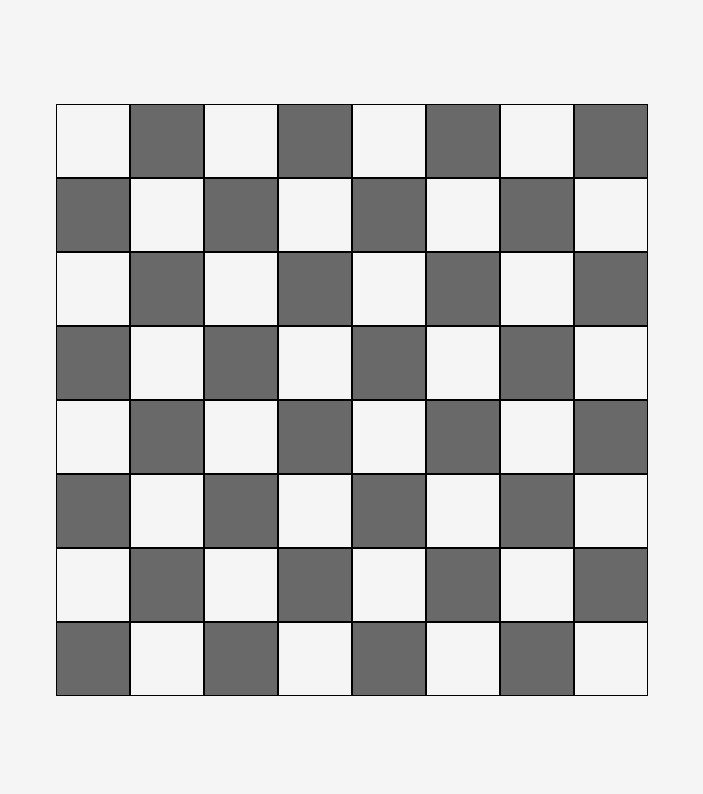
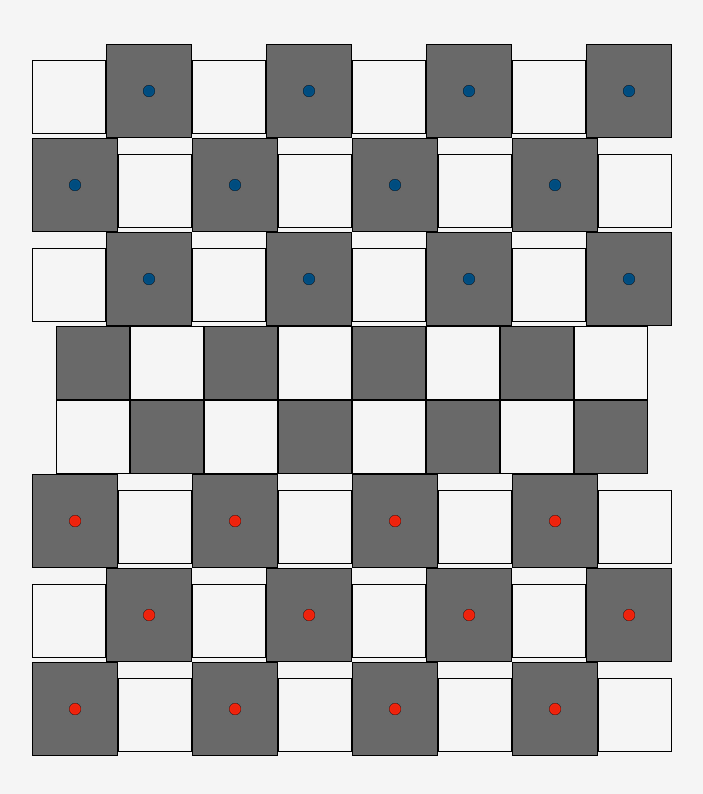
Before and after one commit to gjstirling/draughts_vite, a React (Vite) app: page / in a window 1280 px wide. Shown: the top 794 px of the page, without its empty margins (288-991 px from the left). Built offline with nearby package versions, Linux system fonts and the light colour scheme.

Commit message:
working on adding checkers

```diff
--- a/src/components/Board.tsx
+++ b/src/components/Board.tsx
@@ -1,17 +1,18 @@
 import React from 'react';
 import Square from "./Square";
-import { emptyBoard } from "../utils";
+import { emptyBoard, initialBoard } from "../utils";
 
 function Board() {
     return (
         <>
             <div>
-                {emptyBoard.map((row, rowIndex) => (
+                {initialBoard.map((row, rowIndex) => (
                     <div className="board-row" key={rowIndex}>
                         {row.map((_, cellIndex) => {
                             return (
                                 <Square
-                                    value={[rowIndex, cellIndex]}
+                                    coordinates={[rowIndex, cellIndex]}
+                                    checker={initialBoard[rowIndex][cellIndex]}
                                 />
                             );
                         })}
--- /dev/null
+++ b/src/components/Checker.tsx
@@ -0,0 +1,8 @@
+import redChecker from '../../public/images/red.png';
+import blueChecker from '../../public/images/blue.png';
+
+function Checker({ colour }) {
+    return <img src={colour === "red" ? redChecker : blueChecker} alt={colour}/>;
+}
+
+export default Checker
--- a/src/components/Square.tsx
+++ b/src/components/Square.tsx
@@ -1,19 +1,24 @@
-function setSquareColour(value: [number, number]): boolean {
-    const sum: number = value[0] + value[1];
-    const isOdd: (num: number) => boolean = (num: number): boolean => num % 2 !== 0;
+import React from 'react';
+import Checker from "./Checker";
 
-    return isOdd(sum);
+function setSquareColour(coordinates: [number, number]): boolean {
+    const sum: number = coordinates[0] + coordinates[1];
+    return sum % 2 !== 0;
 }
 
 interface SquareProps {
-    value: [number, number];
+    coordinates: [number, number];
+    checker?: Checker;
 }
 
-const Square: React.FC<SquareProps> = ({ value }) => {
-    const key = `square_${value[0]}_${value[1]}`;
+const Square: React.FC<SquareProps> = ({ coordinates, checker }) => {
+    const key = `square_${coordinates[0]}_${coordinates[1]}`;
+    const checkerComponent = checker ? <Checker colour={checker}/> : null;
 
     return (
-        <button key={key} style={setSquareColour(value) ? { backgroundColor: 'dimgrey' } : { backgroundColor: 'whitesmoke' }}></button>
+        <button key={key} style={setSquareColour(coordinates) ? { backgroundColor: 'dimgrey' } : { backgroundColor: 'whitesmoke' }}>
+            {checkerComponent}
+        </button>
     );
 };
 
--- a/src/index.css
+++ b/src/index.css
@@ -31,3 +31,8 @@ button {
   cursor: pointer;
   transition: border-color 0.25s;
 }
+
+button.img-size img {
+  width: 30px;
+  height: 30px;
+}
--- a/src/utils.ts
+++ b/src/utils.ts
@@ -8,14 +8,14 @@ export const emptyBoard = [
     [null, null, null, null, null, null, null,null],
     [null, null, null, null, null, null, null,null],
 ]
-//
-// const initialBoard = [
-//     [null, 'blue', null, 'blue', null, 'blue', null, 'blue'],
-//     ['blue', null, 'blue', null, 'blue', null, 'blue', null],
-//     [null, 'blue', null, 'blue', null, 'blue', null, 'blue'],
-//     [null, null, null, null, null, null, null,null],
-//     [null, null, null, null, null, null, null,null],
-//     ["red", null, "red", null, "red", null, "red", null],
-//     [null, "red", null, "red", null, "red", null, "red"],
-//     ["red", null, "red", null, "red", null, "red", null]
-// ]
+
+export const initialBoard = [
+    [null, 'blue', null, 'blue', null, 'blue', null, 'blue'],
+    ['blue', null, 'blue', null, 'blue', null, 'blue', null],
+    [null, 'blue', null, 'blue', null, 'blue', null, 'blue'],
+    [null, null, null, null, null, null, null,null],
+    [null, null, null, null, null, null, null,null],
+    ["red", null, "red", null, "red", null, "red", null],
+    [null, "red", null, "red", null, "red", null, "red"],
+    ["red", null, "red", null, "red", null, "red", null]
+]
```
Also changed, not shown: public/images/blue.png (added), public/images/red.png (added).
